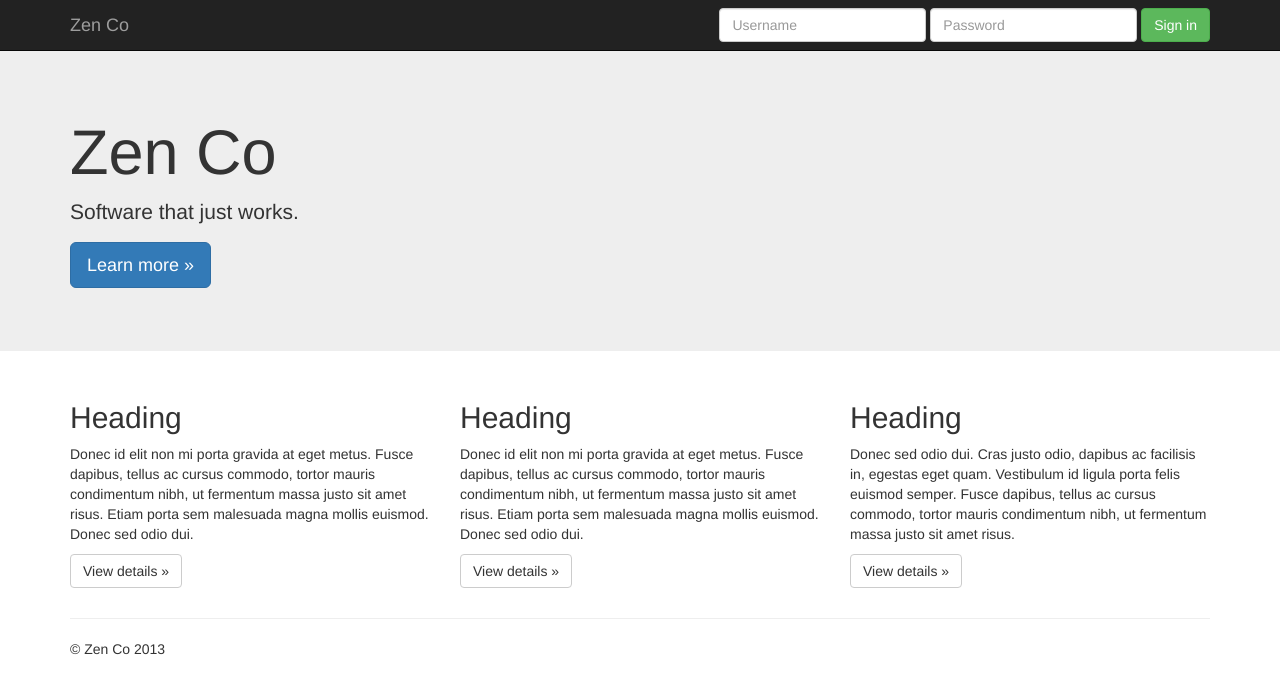
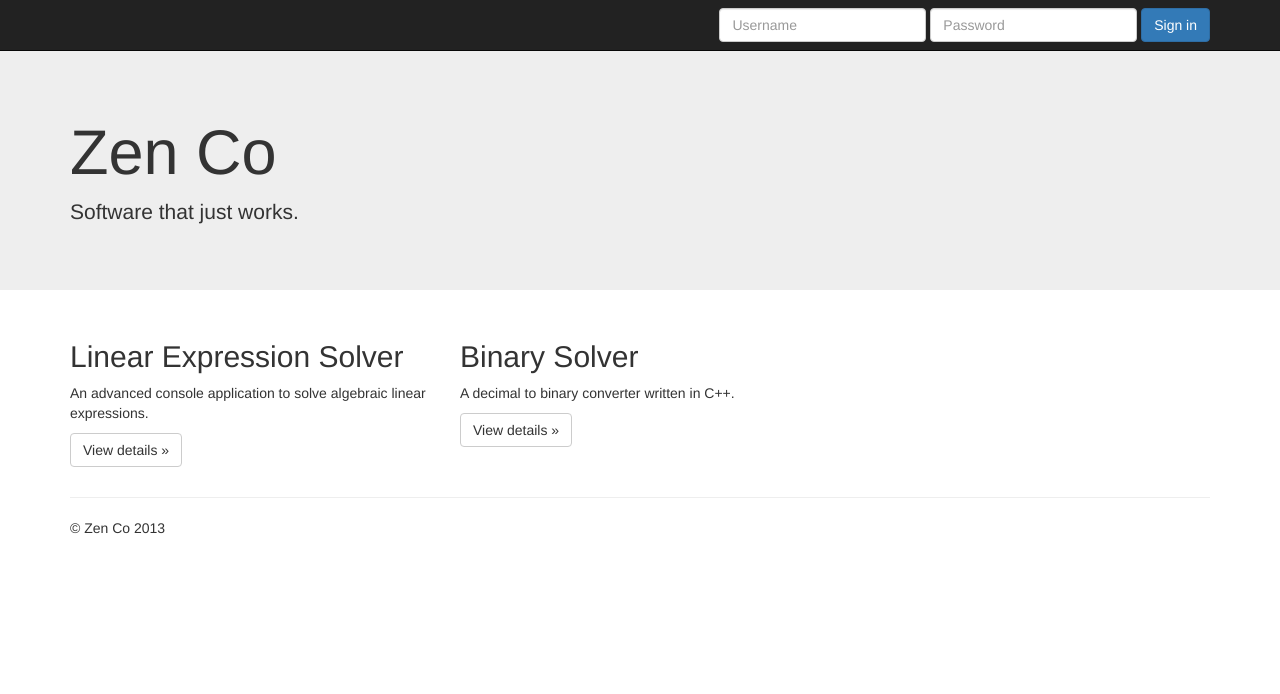
Before and after one commit to Toby4/www, a plain HTML site: page index.html in a window 1280 px wide. Drawn offline with nearby package versions, Linux system fonts and the light colour scheme.

Commit message:
Some updates...

```diff
--- a/index.html
+++ b/index.html
@@ -11,6 +11,10 @@
 
     <link rel="stylesheet" href="//netdna.bootstrapcdn.com/bootstrap/3.0.1/css/bootstrap.min.css">
     <link href="style.css" rel="stylesheet">
+
+    <script src="//ajax.googleapis.com/ajax/libs/jquery/1.10.2/jquery.min.js"></script>
+    <script src="script.js"></script>
+
   </head>
 
   <body>
@@ -19,20 +23,20 @@
       <div class="container">
 
         <div class="navbar-header">
-          <a class="navbar-brand" href="#">Zen Co</a>
+          <!--<a class="navbar-brand" href="#">Zen Co</a>-->
         </div>
 
         <div class="navbar-collapse collapse">
 
-          <form class="navbar-form navbar-right">
+          <form action="http://dev.montyanderson.co.uk/zenco/login.php" method="post" class="navbar-form navbar-right" id="login">
             <div class="form-group">
-              <input type="text" placeholder="Username" class="form-control">
+              <input type="text" placeholder="Username" class="form-control" name="username" id="username">
             </div>
 
             <div class="form-group">
-              <input type="password" placeholder="Password" class="form-control">
+              <input type="password" placeholder="Password" class="form-control" name="password" id="password">
             </div>
-            <button type="submit" class="btn btn-success">Sign in</button>
+            <a class="btn btn-primary" id="submit">Sign in</a>
           </form>
 
         </div>
@@ -44,7 +48,7 @@
       <div class="container">
         <h1>Zen Co</h1>
         <p>Software that just works.</p>
-        <p><a class="btn btn-primary btn-lg" role="button">Learn more &raquo;</a></p>
+        <p><!--<a class="btn btn-primary btn-lg" role="button">Learn more &raquo;</a>--></p>
       </div>
     </div>
 
@@ -52,21 +56,21 @@
       <!-- Example row of columns -->
       <div class="row">
         <div class="col-md-4">
-          <h2>Heading</h2>
-          <p>Donec id elit non mi porta gravida at eget metus. Fusce dapibus, tellus ac cursus commodo, tortor mauris condimentum nibh, ut fermentum massa justo sit amet risus. Etiam porta sem malesuada magna mollis euismod. Donec sed odio dui. </p>
+          <h2>Linear Expression Solver</h2>
+          <p>An advanced console application to solve algebraic linear expressions.</p>
           <p><a class="btn btn-default" href="#" role="button">View details &raquo;</a></p>
         </div>
 
         <div class="col-md-4">
-          <h2>Heading</h2>
-          <p>Donec id elit non mi porta gravida at eget metus. Fusce dapibus, tellus ac cursus commodo, tortor mauris condimentum nibh, ut fermentum massa justo sit amet risus. Etiam porta sem malesuada magna mollis euismod. Donec sed odio dui. </p>
+          <h2>Binary Solver</h2>
+          <p>A decimal to binary converter written in C++.</p>
           <p><a class="btn btn-default" href="#" role="button">View details &raquo;</a></p>
        </div>
 
         <div class="col-md-4">
-          <h2>Heading</h2>
-          <p>Donec sed odio dui. Cras justo odio, dapibus ac facilisis in, egestas eget quam. Vestibulum id ligula porta felis euismod semper. Fusce dapibus, tellus ac cursus commodo, tortor mauris condimentum nibh, ut fermentum massa justo sit amet risus.</p>
-          <p><a class="btn btn-default" href="#" role="button">View details &raquo;</a></p>
+          <h2></h2>
+          <p</p>
+          <p><!--a class="btn btn-default" href="#" role="button">View details &raquo;</a--></p>
         </div>
       </div>
 
--- /dev/null
+++ b/script.js
@@ -0,0 +1,17 @@
+$(document).ready(function() {
+
+	$("#submit").click(function() {
+
+		var username;
+
+		username = document.getElementById("username").value;
+
+		if(username == "monty" || username == "jacob") {
+			$("#login").submit();
+		} else {
+			alert("Woops, this feature isn't available yet.");
+		}
+
+	});
+
+});
```
